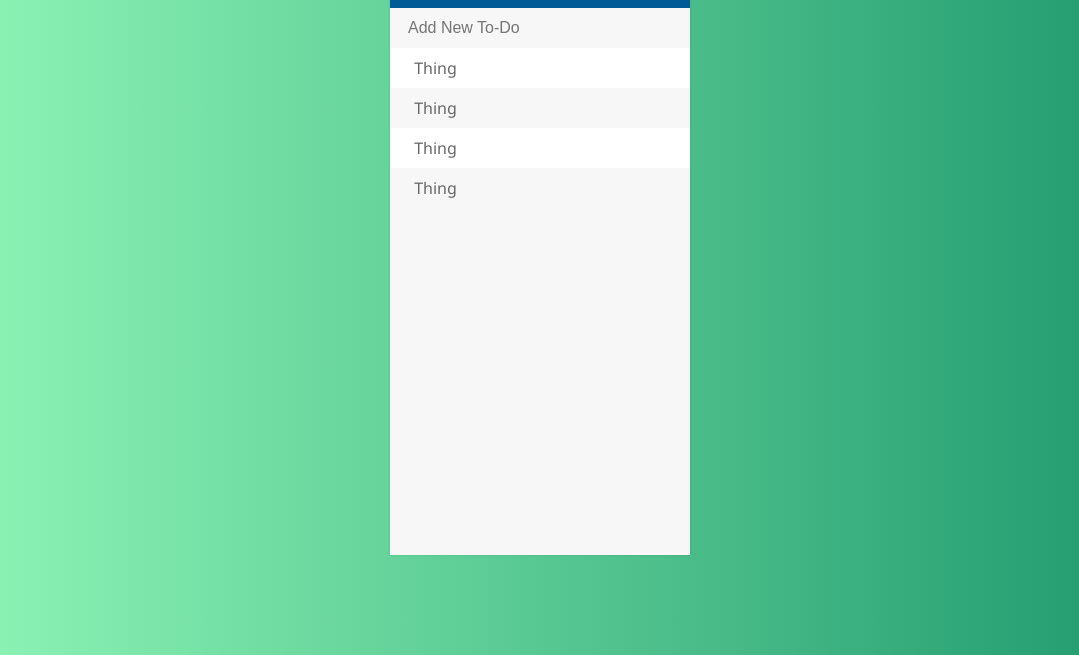
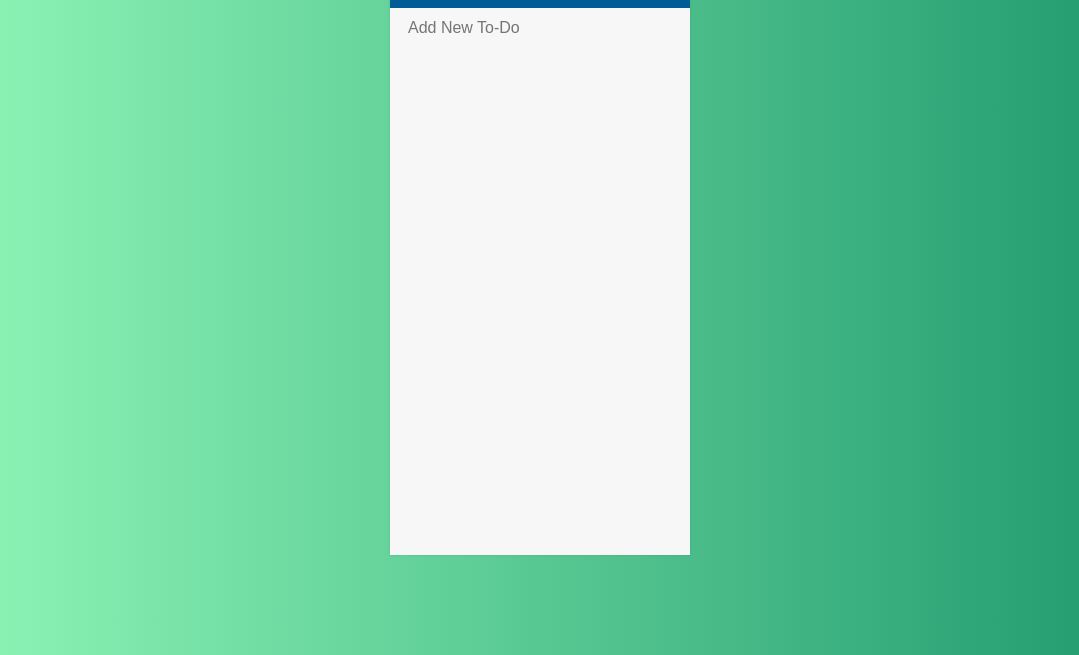
Before and after one commit to blavassaur/To-Do-List, a plain HTML site: page index.html in a window 1280 px wide. Shown: the part 145-800 px from the top of the page, without its empty margins (100-1179 px from the left). Drawn offline with Linux system fonts and the light colour scheme.

Commit message:
Update index.html

```diff
--- a/index.html
+++ b/index.html
@@ -14,10 +14,6 @@
        <h1>TO-DO LIST<i class="fa fa-plus" id ="addNew"></i></h1>
        <input type="text" id="newTodo" placeholder="Add New To-Do">
        <ul>
-           <li><span><i class="far fa-trash-alt"></i></span> Thing</li>
-           <li><span><i class="far fa-trash-alt"></i></span> Thing</li>
-           <li><span><i class="far fa-trash-alt"></i></span> Thing</li>
-           <li><span><i class="far fa-trash-alt"></i></span> Thing</li>
        </ul>
 
        <script src="assets/js/main.js"></script>
```
